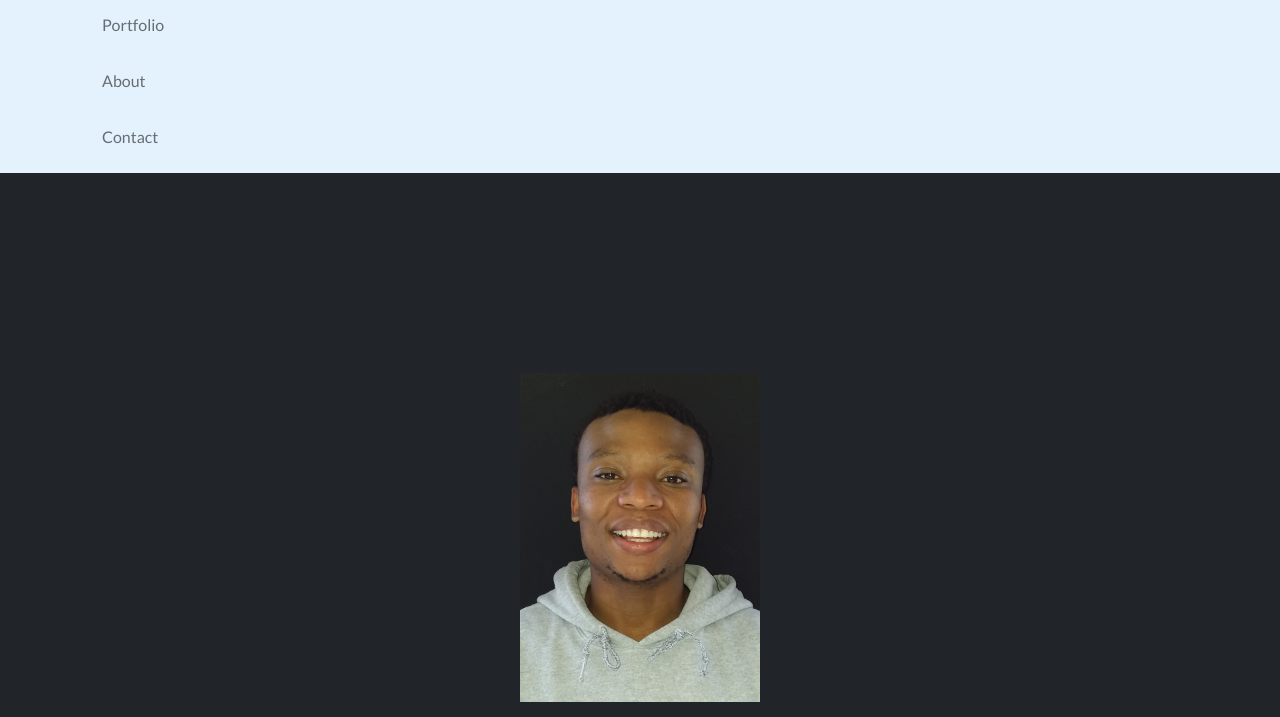
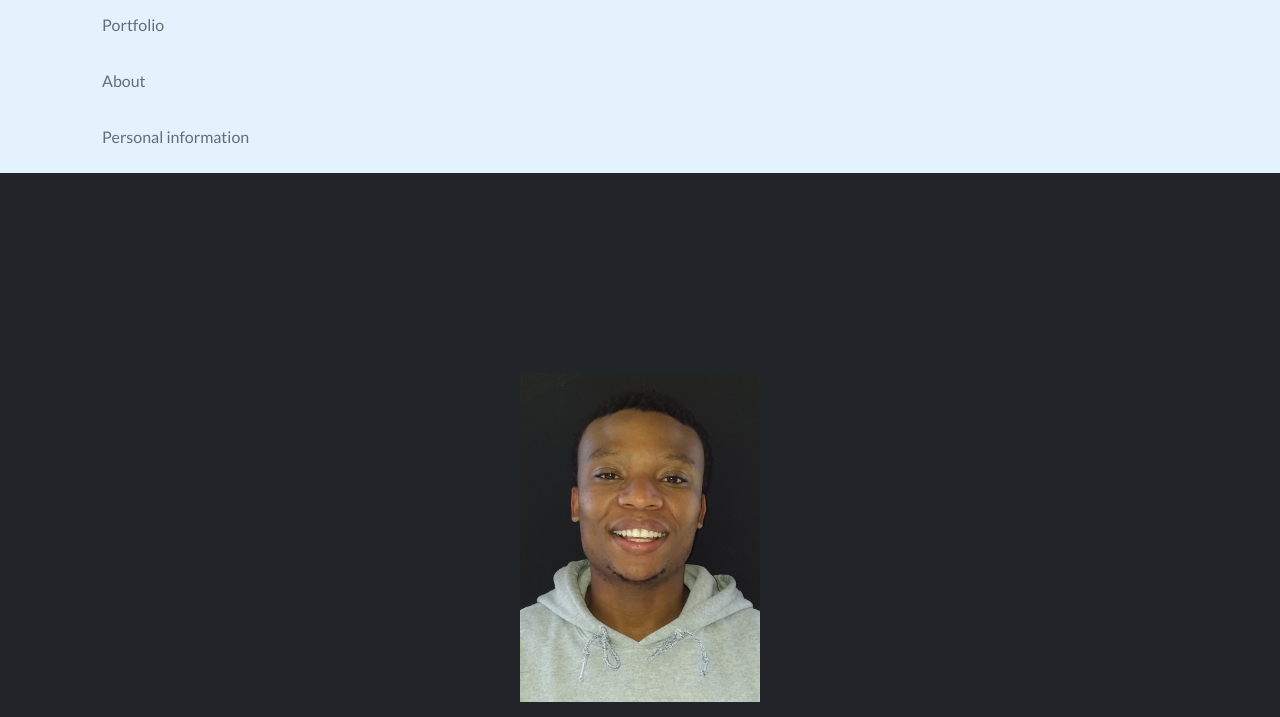
Before and after one commit to happytlou/CV, a plain HTML site: page index.html in a window 1280 px wide. Both pictures are taken after a click on the button "MENU". Shown: the part 51-768 px from the top of the page. Drawn offline with nearby package versions, Linux system fonts and the light colour scheme.

Commit message:
personal information added

```diff
--- a/index.html
+++ b/index.html
@@ -37,7 +37,7 @@
                     <li class="nav-item mx-0 mx-lg-1"><a class="nav-link py-3 px-0 px-lg-3 rounded"
                             href="#about">About</a></li>
                     <li class="nav-item mx-0 mx-lg-1"><a class="nav-link py-3 px-0 px-lg-3 rounded"
-                            href="#contact">Contact</a></li>
+                            href="#contact">Personal information</a></li>
                 </ul>
             </div>
         </div>
```
